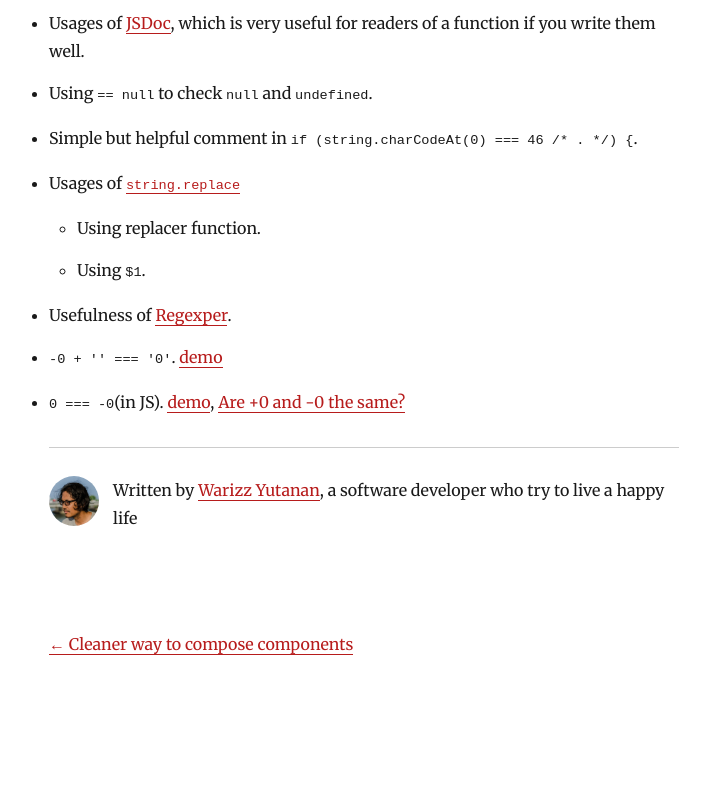
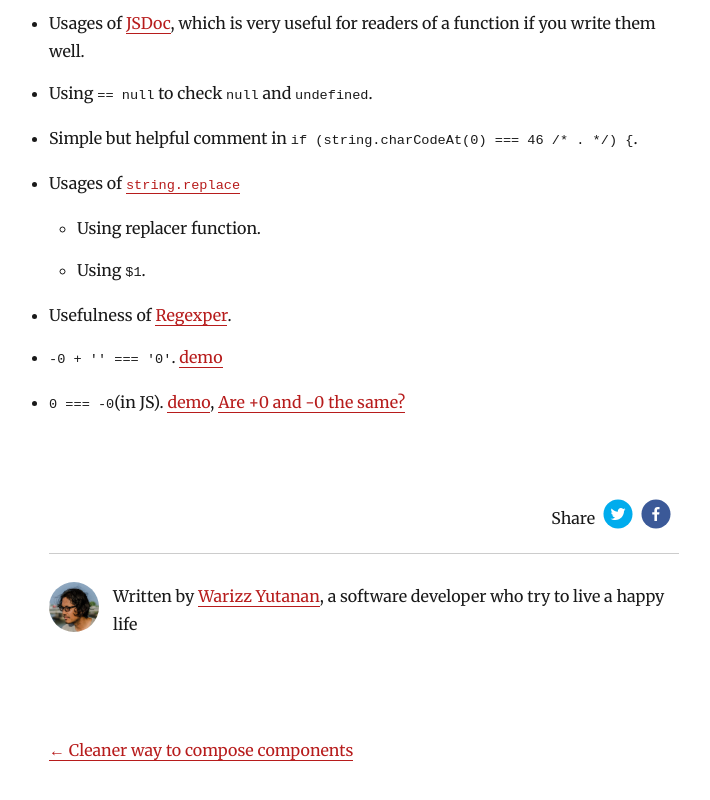
Before and after one commit to warizz/blog, a Gatsby site: page /reading-other-people-code-ep-1/ in a window 1280 px wide. Shown: the part 8229-9029 px from the top of the page, without its empty margins (276-986 px from the left). Before the commit the page ends 8971 px from the top, so only its background shows below. Built offline with nearby package versions, Linux system fonts and the light colour scheme; Gatsby itself is replaced by a stand-in of ours; some packages are replaced by stand-ins of ours.

Commit message:
add share buttons

```diff
--- a/package.json
+++ b/package.json
@@ -29,6 +29,7 @@
     "react": "^16.5.1",
     "react-dom": "^16.5.1",
     "react-helmet": "^5.2.0",
+    "react-share": "^2.4.0",
     "react-typography": "^0.16.13",
     "typeface-merriweather": "0.0.43",
     "typeface-montserrat": "0.0.43",
--- a/src/templates/blog-post.js
+++ b/src/templates/blog-post.js
@@ -1,6 +1,12 @@
 import React from 'react';
 import PropTypes from 'prop-types';
 import { Link, graphql } from 'gatsby';
+import {
+  FacebookShareButton,
+  FacebookIcon,
+  TwitterShareButton,
+  TwitterIcon,
+} from 'react-share';
 
 import Bio from '../components/Bio';
 import Layout from '../components/Layout';
@@ -27,11 +33,31 @@ export default function BlogPostTemplate(props) {
         {post.frontmatter.date}
       </p>
       <div dangerouslySetInnerHTML={{ __html: post.html }} />
+
+      <div className="share-buttons">
+        <span>Share</span>
+
+        <TwitterShareButton
+          title={post.frontmatter.title}
+          url={props.location.href}
+        >
+          <TwitterIcon size={30} round />
+        </TwitterShareButton>
+
+        <FacebookShareButton
+          quote={post.frontmatter.title}
+          url={props.location.href}
+        >
+          <FacebookIcon size={30} round />
+        </FacebookShareButton>
+      </div>
+
       <hr
         style={{
           marginBottom: rhythm(1),
         }}
       />
+
       <Bio />
 
       <ul
--- a/src/utils/theme.css
+++ b/src/utils/theme.css
@@ -1,3 +1,23 @@
+/**
+ * Custom
+ */
+
+.share-buttons {
+  display: flex;
+  align-items: center;
+  margin: 5em 0 1em 0;
+  justify-content: flex-end;
+}
+
+.share-buttons > * {
+  margin-right: .5em;
+  box-sizing: border-box;
+}
+
+.share-buttons > div[role=button] {
+  cursor: pointer;
+}
+
 /**
  * Based on copypasta from Remy Bach and Sarah Drasner
  */
```
Also changed, not shown: 1 other file.
